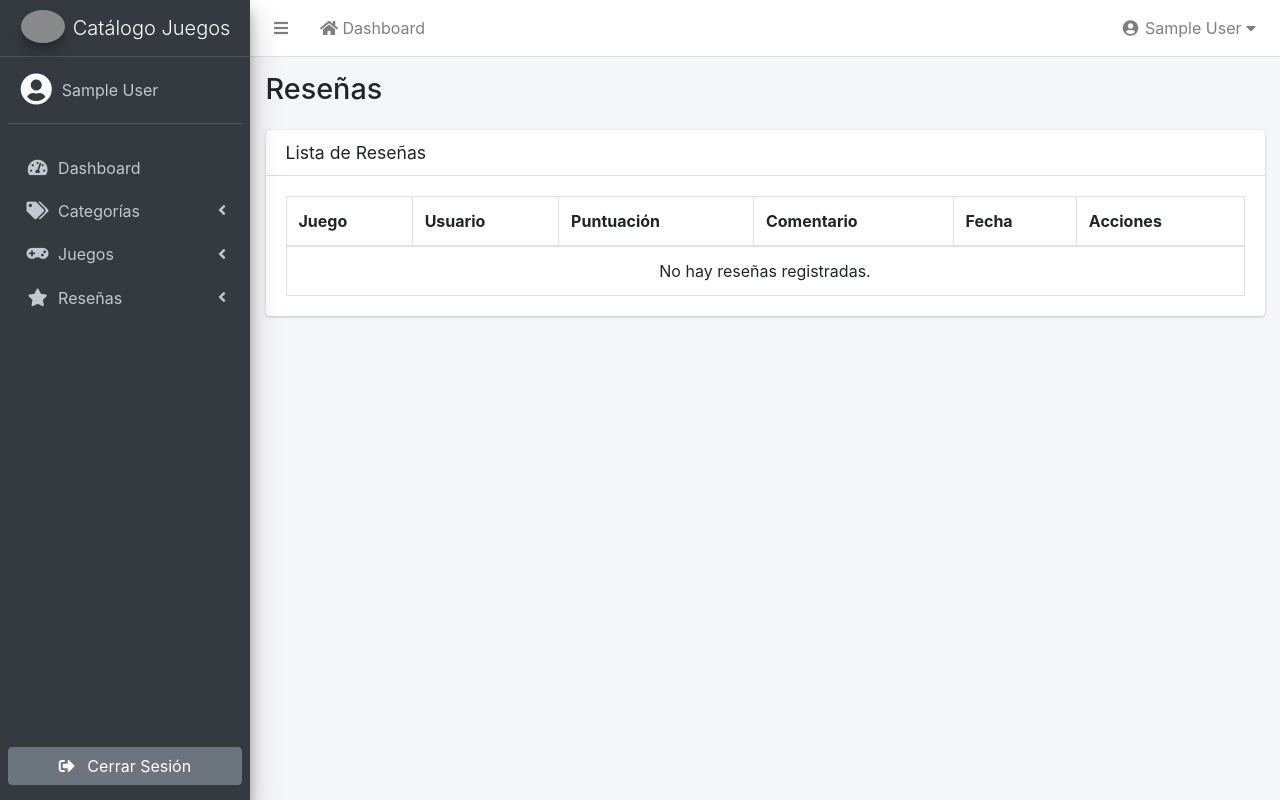
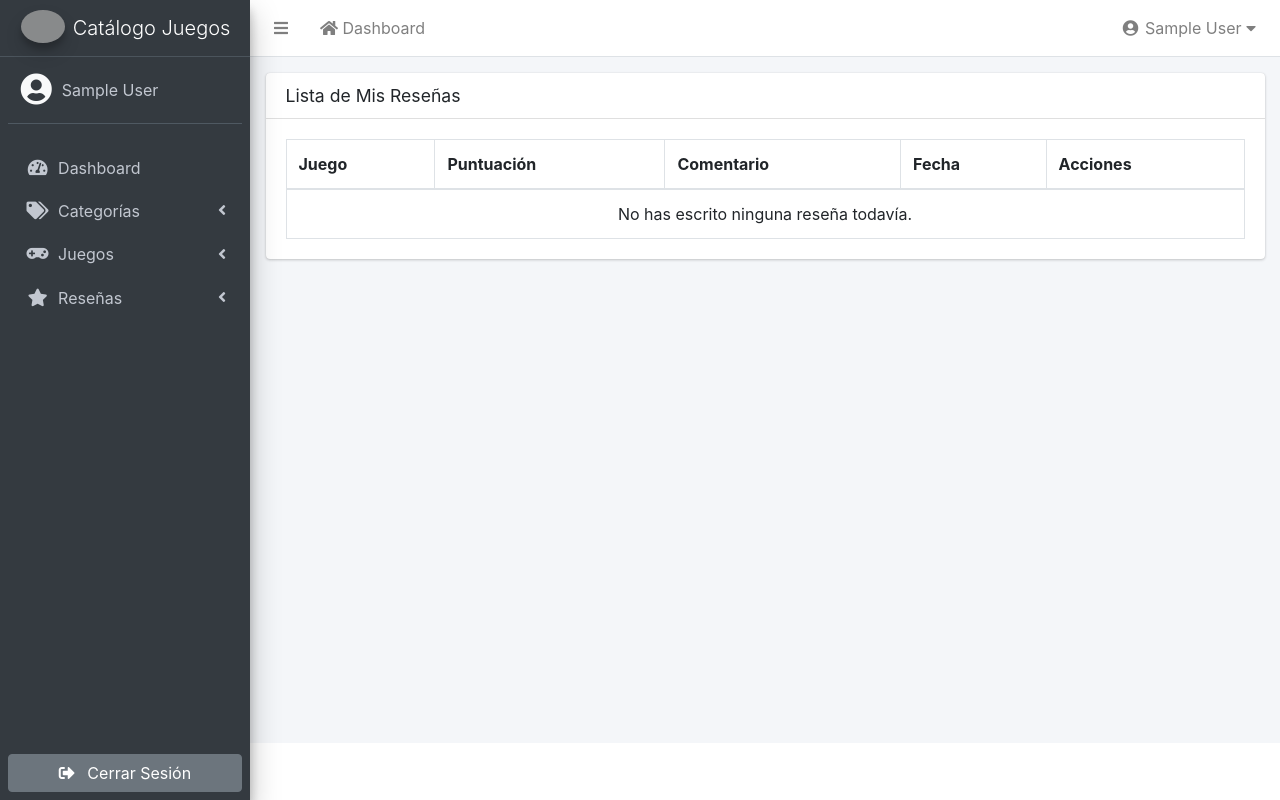
Before and after one commit to Nassican/catalogo_juegos, a Django app: page /resenas/ in a window 1280 px wide. Run offline with Django 5.2, Linux system fonts and the light colour scheme; the visitor is signed in with stand-in values (Sample User, id 1); data that the repository does not hold is empty; some libraries are stand-ins or nearby versions; grey boxes are pictures that could not be loaded.

Commit message:
Refactor base.html and main_sidebar.html to fix layout issues

```diff
--- a/juegos/templates/juegos/base.html
+++ b/juegos/templates/juegos/base.html
@@ -16,7 +16,7 @@
       href="https://cdnjs.cloudflare.com/ajax/libs/font-awesome/5.15.4/css/all.min.css"
     />
   </head>
-  <body class="hold-transition sidebar-mini">
+  <body class="hold-transition sidebar-mini layout-fixed">
     <div class="wrapper">
         {% include 'juegos/includes/nav_header.html' %}
         {% include 'juegos/includes/main_sidebar.html' %}
--- a/juegos/templates/juegos/includes/main_sidebar.html
+++ b/juegos/templates/juegos/includes/main_sidebar.html
@@ -1,6 +1,6 @@
 {% load static %}
 <!-- Main Sidebar Container -->
-<aside class="main-sidebar sidebar-dark-primary elevation-4">
+<aside class="main-sidebar sidebar-dark-primary elevation-4 position-fixed">
     <!-- Brand Logo -->
     <a href="{% url 'juegos:dashboard' %}" class="brand-link">
         <img src="{% static 'admin-lte/dist/img/AdminLTELogo.png' %}"
@@ -107,7 +107,7 @@
         </nav>
         <!-- Botón Cerrar Sesión al final -->
         {% if user.is_authenticated %}
-        <div>
+        <div class="mb-2">
             <form method="post" action="{% url 'juegos:logout' %}">
                 {% csrf_token %}
                 <button type="submit" class="btn btn-secondary btn-block">
--- a/juegos/templates/juegos/includes/nav_header.html
+++ b/juegos/templates/juegos/includes/nav_header.html
@@ -1,7 +1,7 @@
 {% load static %}
 
 <!-- Navbar -->
-<nav class="main-header navbar navbar-expand navbar-white navbar-light">
+<nav class="main-header navbar navbar-expand navbar-white navbar-light fixed-top">
     <!-- Left navbar links -->
     <ul class="navbar-nav">
         <li class="nav-item">
--- a/juegos/templates/juegos/resena/lista.html
+++ b/juegos/templates/juegos/resena/lista.html
@@ -1,18 +1,17 @@
 {% extends 'juegos/base.html' %}
-{% block title %}Reseñas{% endblock %}
-{% block header %}Reseñas{% endblock %}
+{% block title %}Mis Reseñas{% endblock %}
+{% block header %}Mis Reseñas{% endblock %}
 
 {% block content %}
 <div class="card">
     <div class="card-header">
-        <h3 class="card-title">Lista de Reseñas</h3>
+        <h3 class="card-title">Lista de Mis Reseñas</h3>
     </div>
     <div class="card-body">
         <table class="table table-bordered">
             <thead>
                 <tr>
                     <th>Juego</th>
-                    <th>Usuario</th>
                     <th>Puntuación</th>
                     <th>Comentario</th>
                     <th>Fecha</th>
@@ -27,7 +26,6 @@
                             {{ resena.juego.titulo }}
                         </a>
                     </td>
-                    <td>{{ resena.usuario.get_full_name|default:resena.usuario.username }}</td>
                     <td>
                         {% for i in "12345"|make_list %}
                             {% if forloop.counter <= resena.puntuacion %}
@@ -38,21 +36,19 @@
                         {% endfor %}
                     </td>
                     <td>{{ resena.comentario|truncatewords:30 }}</td>
-                    <td>{{ resena.fecha_creacion }}</td>
+                    <td>{{ resena.fecha|date:"d/m/Y H:i" }}</td>
                     <td>
-                        {% if request.user == resena.usuario %}
                         <a href="{% url 'juegos:resena_update' resena.pk %}" class="btn btn-sm btn-warning">
                             <i class="fas fa-edit"></i>
                         </a>
                         <a href="{% url 'juegos:resena_delete' resena.pk %}" class="btn btn-sm btn-danger">
                             <i class="fas fa-trash"></i>
                         </a>
-                        {% endif %}
                     </td>
                 </tr>
                 {% empty %}
                 <tr>
-                    <td colspan="6" class="text-center">No hay reseñas registradas.</td>
+                    <td colspan="5" class="text-center">No has escrito ninguna reseña todavía.</td>
                 </tr>
                 {% endfor %}
             </tbody>
--- a/juegos/views.py
+++ b/juegos/views.py
@@ -125,7 +125,7 @@ def juego_delete(request, pk):
 
 @login_required
 def resena_list(request):
-    resenas = Resena.objects.all()
+    resenas = Resena.objects.filter(usuario=request.user)
     return render(request, 'juegos/resena/lista.html', {'resenas': resenas})
 
 
```
Lines whose indentation alone changed are shown as unchanged.
